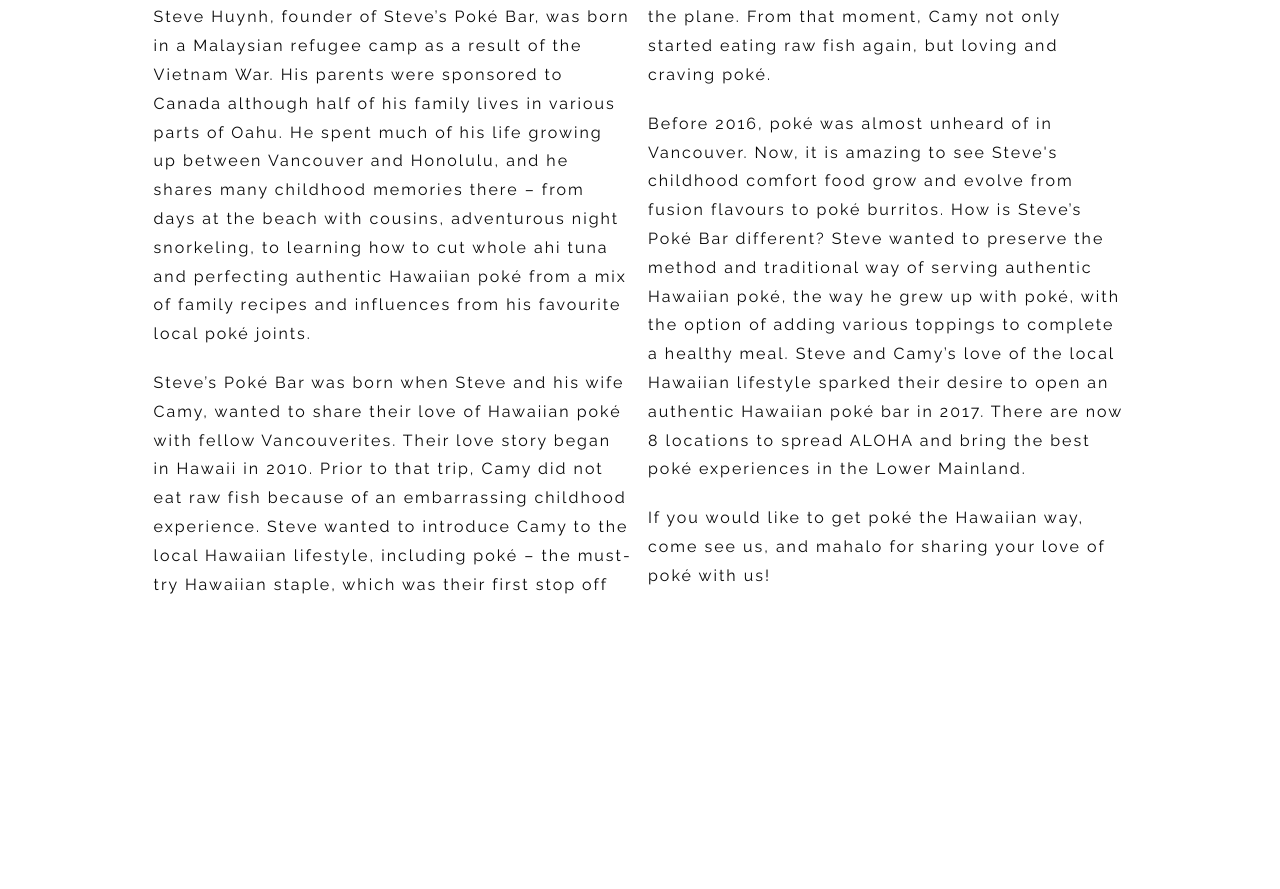
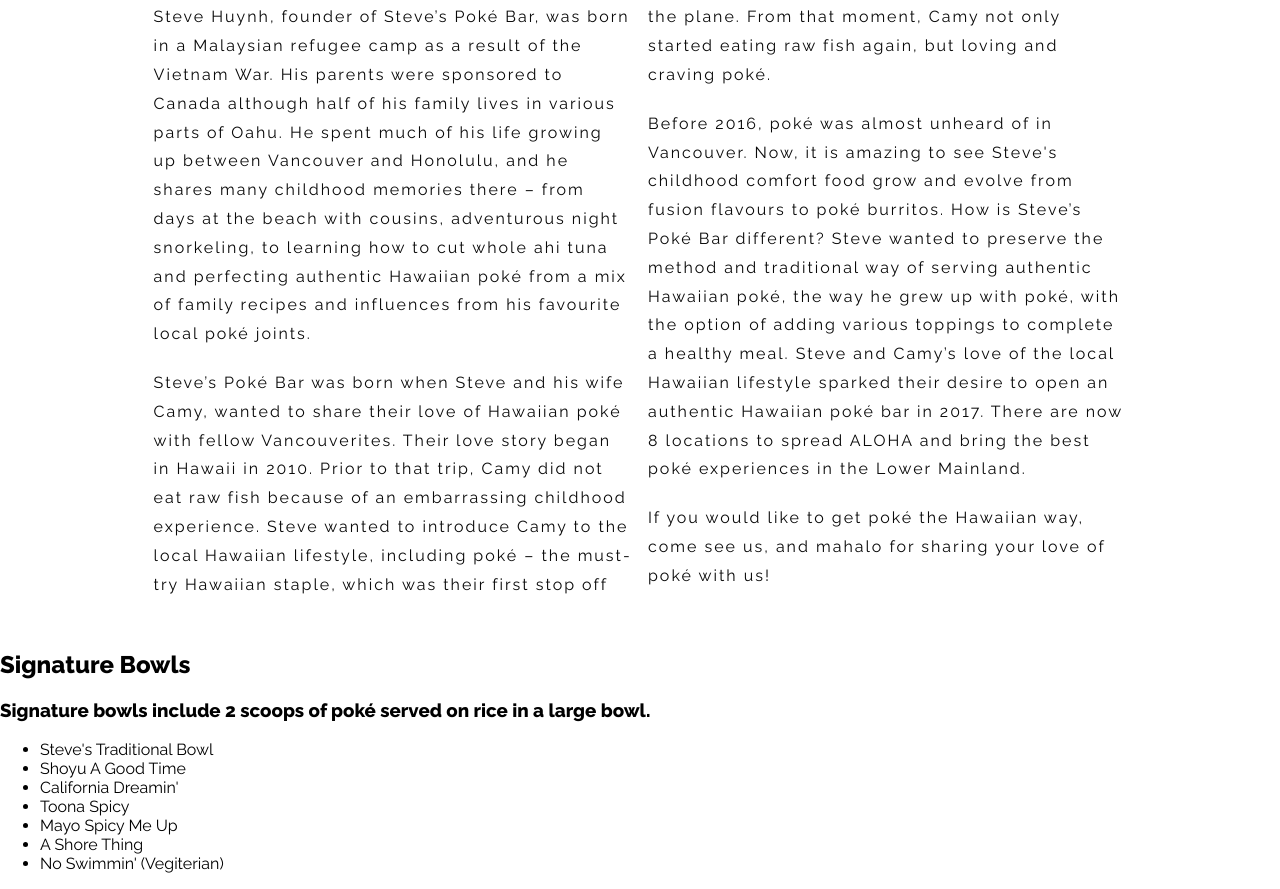
Before and after one commit to jjungmincho/poke, a plain HTML site: page index.html in a window 1280 px wide. Shown: the part 918-1807 px from the top of the page. Before the commit the page ends 1549 px from the top, so only its background shows below. Drawn offline with Linux system fonts and the light colour scheme.

```diff
--- a/index.html
+++ b/index.html
@@ -60,5 +60,22 @@
         </div>
     </section>
 <!-- Menu -->
+<section class="menu">
+    <div class="signature-menu">
+        <div class="menu-title-container">
+            <h1 class="menu-title">Signature Bowls</h1>
+            <h3 class="menu-subtitle">Signature bowls include 2 scoops of poké served on rice in a large bowl.</h3>
+        </div>
+        <ul class="menu-list">
+            <li>Steve's Traditional Bowl</li>
+            <li>Shoyu A Good Time</li>
+            <li>California Dreamin'</li>
+            <li>Toona Spicy</li>
+            <li>Mayo Spicy Me Up</li>
+            <li>A Shore Thing</li>
+            <li>No Swimmin' (Vegiterian)</li>
+        </ul>
+    </div>
+</section>
 </body>
 </html>
```
Also changed, not shown: img/a-shore-thing.png (added), img/california-dreamin.png (added), img/mayo-spicy-me-up.png (added), img/no-swimmin.png (added), img/show-a-good-time.png (added), img/toona-spicy.png (added), img/tradtional-bowl.png (added).
